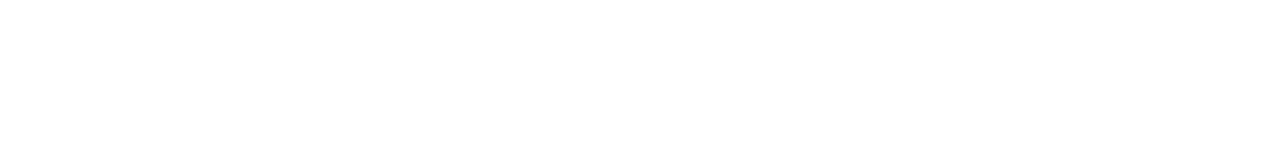
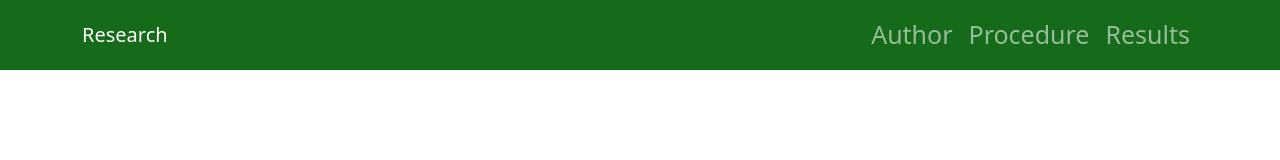
Before and after one commit to mbattista0/battistaSE2223, a plain HTML site: page Lesson 1 Bootstrap/index.html in a window 1280 px wide. Drawn offline with nearby package versions, Linux system fonts and the light colour scheme.

Commit message:
setup navbar and showcase

```diff
--- a/Lesson 1 Bootstrap/index.html
+++ b/Lesson 1 Bootstrap/index.html
@@ -8,9 +8,48 @@
     <link href="https://cdn.jsdelivr.net/npm/bootstrap@5.1.3/dist/css/bootstrap.min.css" rel="stylesheet"
         integrity="sha384-1BmE4kWBq78iYhFldvKuhfTAU6auU8tT94WrHftjDbrCEXSU1oBoqyl2QvZ6jIW3" crossorigin="anonymous">
     <link rel="stylesheet" href="https://cdn.jsdelivr.net/npm/bootstrap-icons@1.9.1/font/bootstrap-icons.css">
-    <link rel="stylesheet" href="/styles.css">
+    <link rel="stylesheet" href="styles.css">
 </head>
 <body>
+    <nav class="navbar navbar-expand-lg navbar-dark nb-bg-color">
+        <div class="container">
+            <a href="#" class="navbar-brand">Research</a>
 
+            <!-- Hamburger menu button -->
+            <button class="navbar-toggler" type="button" data-bs-toggle="collapse" data-bs-target="#navmenu">
+                <span class="navbar-toggler-icon"></span>
+            </button>
+
+            <!-- Collapsible navbar with custom hover underline CSS animation -->
+            <div class="collapse navbar-collapse" id="navmenu">
+                <!-- Links to hamburger menu button -->
+                <ul class="navbar-nav ms-auto">
+                    <li class="nav-item">
+                        <a href="/authors.html" class="nav-link hover-underline-animation" id="nb-menu-link">Author</a>
+                    </li>
+                    <li class="nav-item">
+                        <a href="/procedure.html" class="nav-link hover-underline-animation" id="nb-menu-link">Procedure</a>
+                    </li>
+                    <li class="nav-item">
+                        <a href="/results.html" class="nav-link hover-underline-animation" id="nb-menu-link">Results</a>
+                    </li>
+                </ul>
+            </div>
+        </div>
+    </nav>
+
+    <!-- Showcase -->
+    <section class="showcase text-light p-2 text-center">
+        <div class="container">
+            <div class="row">
+                <div class="col-sm-6 p-0 d-flex align-items-c">
+                    <img src="" alt="" class="img-fluid">
+                </div>
+            </div>
+        </div>
+    </section>
+
+    <script src="https://cdn.jsdelivr.net/npm/bootstrap@5.1.3/dist/js/bootstrap.bundle.min.js"
+        integrity="sha384-ka7Sk0Gln4gmtz2MlQnikT1wXgYsOg+OMhuP+IlRH9sENBO0LRn5q+8nbTov4+1p" crossorigin="anonymous"></script>
 </body>
 </html>
--- a/Lesson 1 Bootstrap/styles.css
+++ b/Lesson 1 Bootstrap/styles.css
@@ -0,0 +1,36 @@
+/* ------- Class CSS ------- */
+.nb-bg-color {
+    background-color: #156b1a;
+    transition: background-color 750ms ease;
+}
+
+/* ------- ID CSS ------- */
+a#nb-menu-link {
+    font-size: 25px;
+    padding: 0 20;
+}
+
+/* ------- Underline Animation CSS ------- */
+.hover-underline-animation {
+    display: inline-block;
+    position: relative;
+    /*color: #0087ca;*/
+  }
+
+.hover-underline-animation:after {
+    content: '';
+    position: absolute;
+    width: 100%;
+    transform: scaleX(0);
+    height: 2px;
+    bottom: 0;
+    left: 0;
+    background-color: #eae6e6;
+    /*transform-origin: bottom right;*/
+    transition: transform 0.35s ease-out;
+}
+
+.hover-underline-animation:hover:after {
+    transform: scaleX(1);
+    /*transform-origin: bottom left;*/
+}
```
